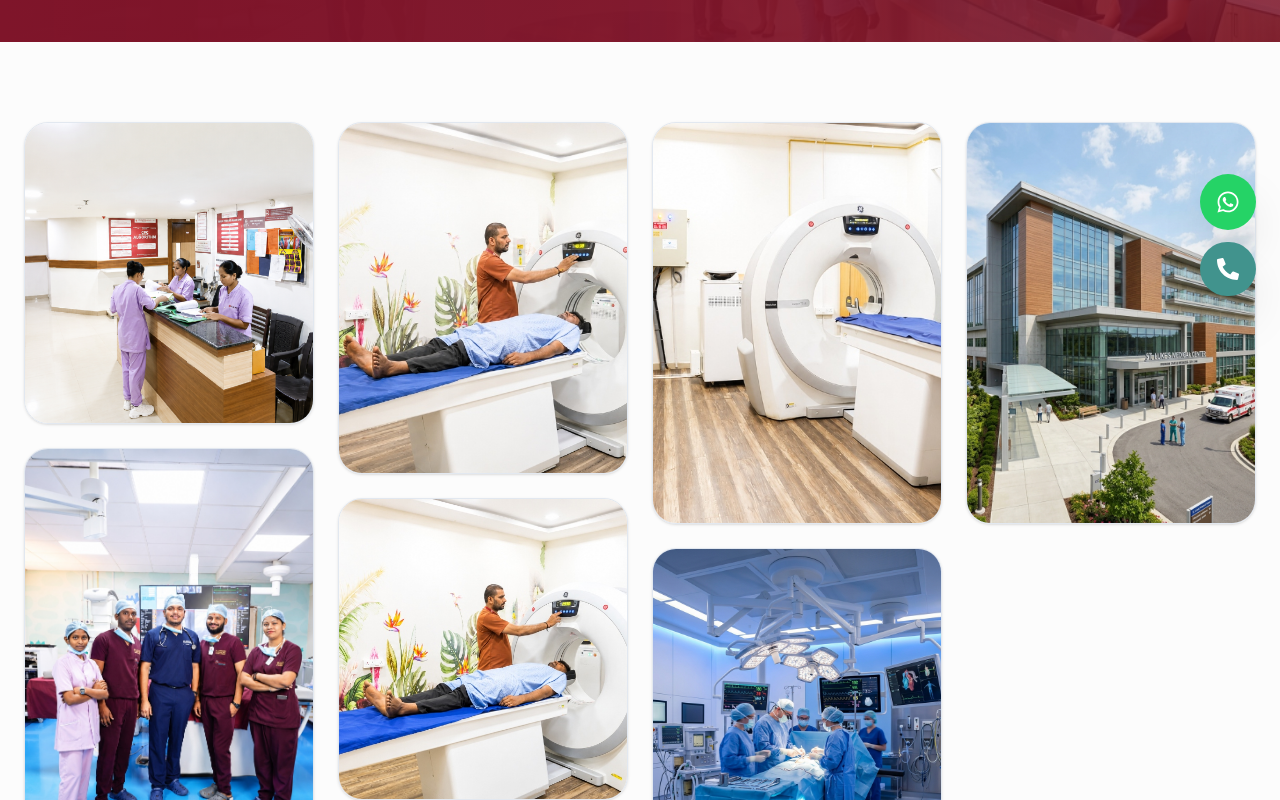
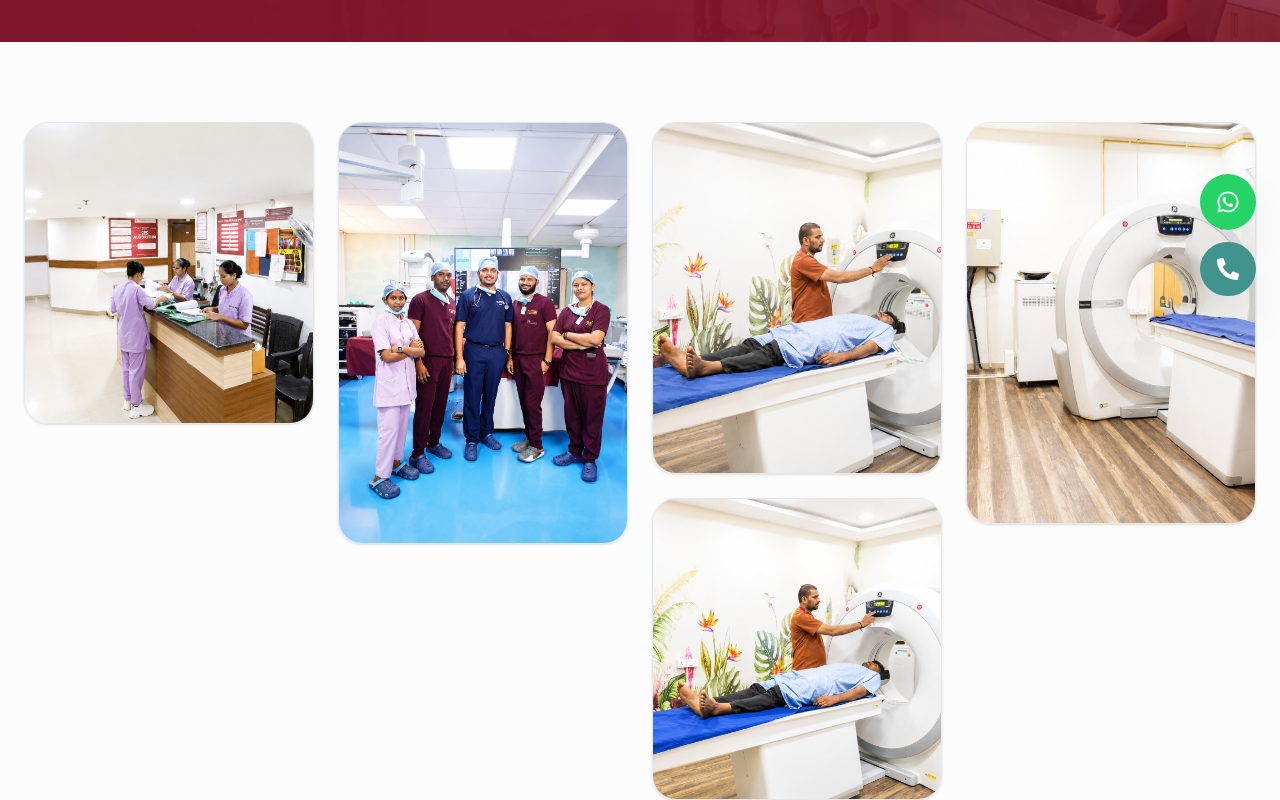
Before and after one commit to ksdnfaiw/supraja-hospitals, a Next.js app: page /gallery in a window 1280 px wide. Shown: the part 480-1280 px from the top of the page. Built offline with nearby package versions, Linux system fonts and the light colour scheme.

Commit message:
feat: add masonry gallery page with image lightbox functionality

```diff
--- a/src/app/gallery/page.tsx
+++ b/src/app/gallery/page.tsx
@@ -15,9 +15,9 @@ export default function GalleryPage() {
     },
     {
       id: 2,
-      url: "/images/gallery/gallery-2.jpg",
-      title: "Operating Theater Staff",
-      height: "h-[450px]"
+      url: "/images/home_about_team.png",
+      title: "Our Dedicated Team",
+      height: "h-[420px]"
     },
     {
       id: 3,
@@ -35,18 +35,6 @@ export default function GalleryPage() {
       id: 5,
       url: "/images/gallery/gallery-5.jpg",
       title: "Advanced Radiology",
-      height: "h-[400px]"
-    },
-    {
-      id: 6,
-      url: "/images/ot_image.png",
-      title: "24/7 Pharmacy & Cafeteria",
-      height: "h-[350px]"
-    },
-    {
-      id: 7,
-      url: "/images/facility_image.png",
-      title: "Hospital Exterior",
       height: "h-[400px]"
     }
   ];
```
